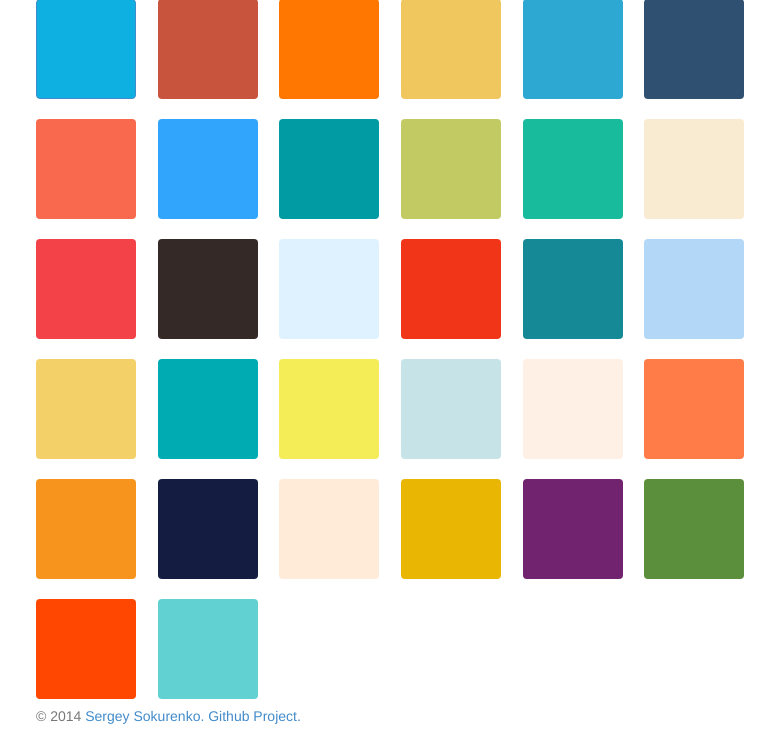
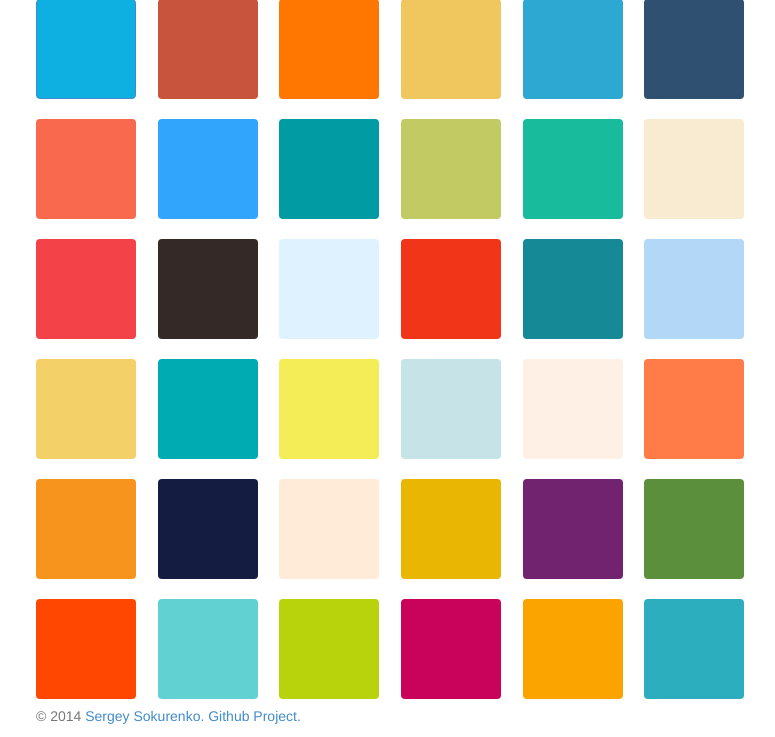
Before and after one commit to ssokurenko/great-web-colors, a plain HTML site: page index.html in a window 1280 px wide. Shown: the part 63-800 px from the top of the page, without its empty margins (254-1029 px from the left). Drawn offline with Linux system fonts and the light colour scheme.

Commit message:
Deployed version 1.2.1

```diff
--- a/colors.json
+++ b/colors.json
@@ -1,37 +1 @@
-{
-    "colors": [
-        "#0db0e1",
-        "#c8543d",
-        "#ff7701",
-        "#f0c75f",
-        "#2ca8d2",
-        "#2f5070",
-        "#f8694d",
-        "#31a5fc",
-        "#009ba3",
-        "#c2ca63",
-        "#18bc9c",
-        "#f8ebd1",
-        "#f44249",
-        "#342927",
-        "#def2ff",
-        "#f13519",
-        "#168996",
-        "#b3d7f7",
-        "#f4d069",
-        "#00acb2",
-        "#f5ed58",
-        "#c6e3e7",
-        "#fff0e6",
-        "#ff7c49",
-        "#f7941d",
-        "#141c41",
-        "#ffebd8",
-        "#e8b603",
-        "#712370",
-        "#5b8f3c",
-        "#ff4701",
-        "#62d1d1"
-
-    ]
-}
+{"colors":["#0db0e1","#c8543d","#ff7701","#f0c75f","#2ca8d2","#2f5070","#f8694d","#31a5fc","#009ba3","#c2ca63","#18bc9c","#f8ebd1","#f44249","#342927","#def2ff","#f13519","#168996","#b3d7f7","#f4d069","#00acb2","#f5ed58","#c6e3e7","#fff0e6","#ff7c49","#f7941d","#141c41","#ffebd8","#e8b603","#712370","#5b8f3c","#ff4701","#62d1d1","#B8D30B","#C9025C","#FBA400","#2DAEBF"]}
--- a/index.html
+++ b/index.html
@@ -50,7 +50,7 @@
           ga('send', 'pageview');
         </script>
 
-        <script src="scripts/5901e5a6.main.js"></script>
+        <script src="scripts/92d7e66e.main.js"></script>
 
         <script src="scripts/aaf74903.plugins.js"></script>
 
--- a/scripts/5901e5a6.main.js
+++ /dev/null
@@ -1 +0,0 @@
-var app={};$(document).ready(function(){displayColorItems(),handleCurrentColorClick()});var displayColorItems=function(){$.getJSON("../colors.json",function(a){app.colors=a.colors,$.each(app.colors,function(a,b){$(".colors").append('<div class="col-xs-4 col-sm-3 col-md-2"><div class="color-item" style="background-color: '+b+';"></div></div>').hide().fadeIn(),0==a&&($(".color-item").addClass("active"),updateCurrentColor(b))}),handleColorClicks()})},handleColorClicks=function(){$(".color-item").on("click",function(a){return a.preventDefault(),$(".color-item.active").removeClass("active"),$(this).addClass("active"),app.currentColor=$(this).css("backgroundColor"),updateCurrentColor(app.currentColor),!1})},updateCurrentColor=function(a){$("span.current-color").hide().html(a).css("color",a).fadeIn()},handleCurrentColorClick=function(){$(".current-color").on("click",function(a){a.preventDefault();prompt("Selected color code:",$(this).html());return!1})};$.cssHooks.backgroundColor={get:function(a){function b(a){return("0"+parseInt(a).toString(16)).slice(-2)}if(a.currentStyle)var c=a.currentStyle.backgroundColor;else if(window.getComputedStyle)var c=document.defaultView.getComputedStyle(a,null).getPropertyValue("background-color");return-1==c.search("rgb")?c:(c=c.match(/^rgb\((\d+),\s*(\d+),\s*(\d+)\)$/),"#"+b(c[1])+b(c[2])+b(c[3]))}};
--- /dev/null
+++ b/scripts/92d7e66e.main.js
@@ -0,0 +1 @@
+var app={};$(document).ready(function(){displayColorItems(),handleCurrentColorClick()});var displayColorItems=function(){$.getJSON("./colors.json",function(a){app.colors=a.colors,$.each(app.colors,function(a,b){$(".colors").append('<div class="col-xs-4 col-sm-3 col-md-2"><div class="color-item" style="background-color: '+b+';"></div></div>').hide().fadeIn(),0==a&&($(".color-item").addClass("active"),updateCurrentColor(b))}),handleColorClicks()})},handleColorClicks=function(){$(".color-item").on("click",function(a){return a.preventDefault(),$(".color-item.active").removeClass("active"),$(this).addClass("active"),app.currentColor=$(this).css("backgroundColor"),updateCurrentColor(app.currentColor),!1})},updateCurrentColor=function(a){$("span.current-color").hide().html(a).css("color",a).fadeIn()},handleCurrentColorClick=function(){$(".current-color").on("click",function(a){a.preventDefault();prompt("Selected color code:",$(this).html());return!1})};$.cssHooks.backgroundColor={get:function(a){function b(a){return("0"+parseInt(a).toString(16)).slice(-2)}if(a.currentStyle)var c=a.currentStyle.backgroundColor;else if(window.getComputedStyle)var c=document.defaultView.getComputedStyle(a,null).getPropertyValue("background-color");return-1==c.search("rgb")?c:(c=c.match(/^rgb\((\d+),\s*(\d+),\s*(\d+)\)$/),"#"+b(c[1])+b(c[2])+b(c[3]))}};
```
Also changed, not shown: README.md (deleted), 1 other file.
